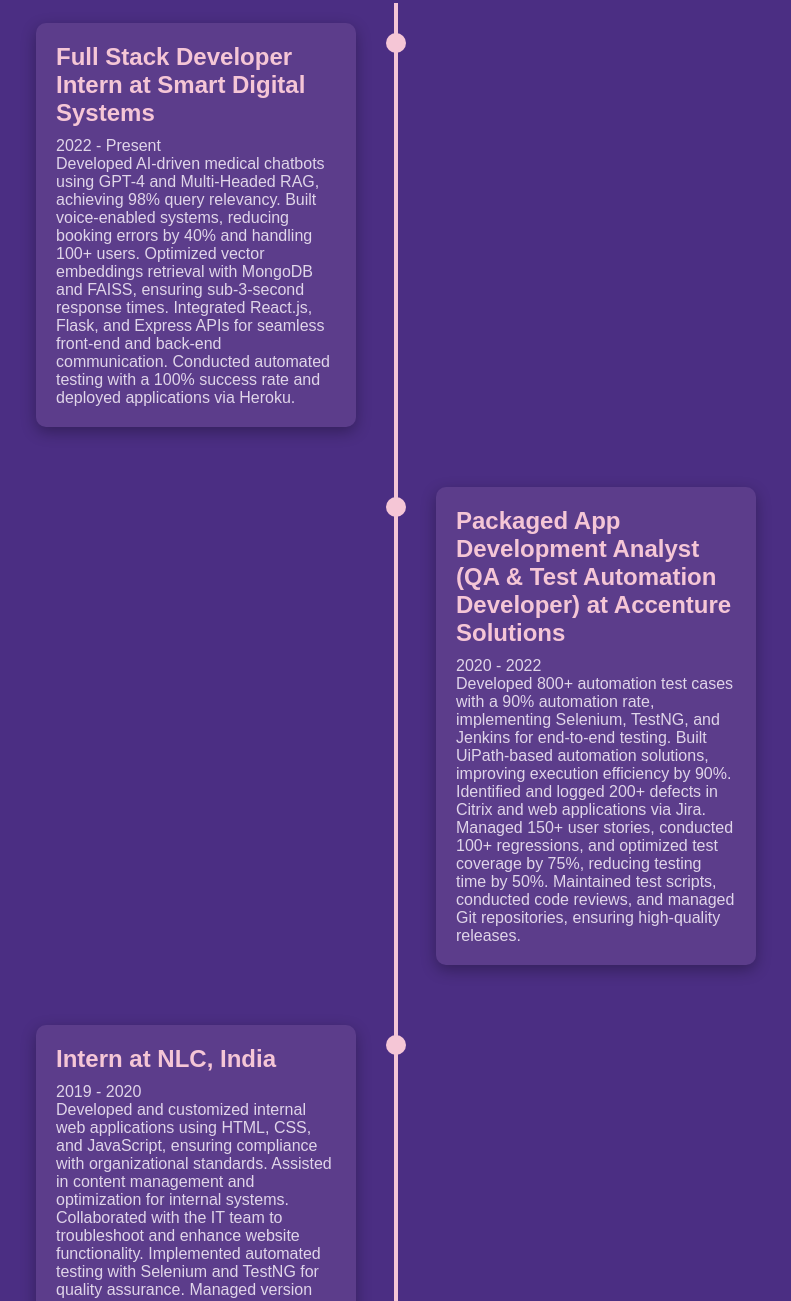
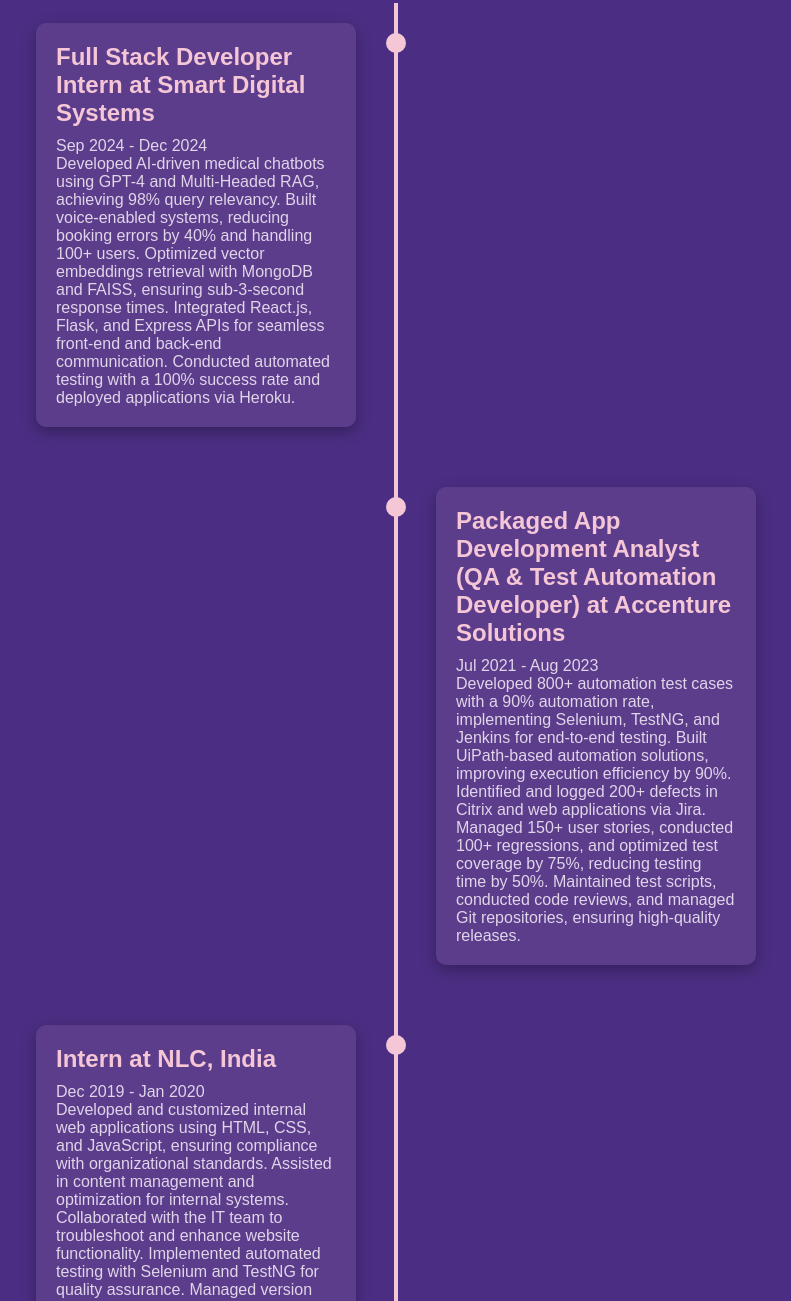
Before and after one commit to Sharini2000/Sharini-s_Portfolio, a plain HTML site: page index.html in a window 1280 px wide. Shown: the part 1755-3056 px from the top of the page, without its empty margins (244-1035 px from the left). Drawn offline with nearby package versions, Linux system fonts and the light colour scheme.

Commit message:
Update index.html

```diff
--- a/index.html
+++ b/index.html
@@ -74,21 +74,21 @@
             <div class="timeline-item" data-aos="fade-right" data-aos-delay="100">
                 <div class="timeline-content">
                     <h3>Full Stack Developer Intern at Smart Digital Systems</h3>
-                    <p>2022 - Present</p>
+                    <p>Sep 2024 - Dec 2024</p>
                     <p>Developed AI-driven medical chatbots using GPT-4 and Multi-Headed RAG, achieving 98% query relevancy. Built voice-enabled systems, reducing booking errors by 40% and handling 100+ users. Optimized vector embeddings retrieval with MongoDB and FAISS, ensuring sub-3-second response times. Integrated React.js, Flask, and Express APIs for seamless front-end and back-end communication. Conducted automated testing with a 100% success rate and deployed applications via Heroku.</p>
                 </div>
             </div>
             <div class="timeline-item" data-aos="fade-left" data-aos-delay="200">
                 <div class="timeline-content">
                     <h3>Packaged App Development Analyst (QA & Test Automation Developer) at Accenture Solutions</h3>
-                    <p>2020 - 2022</p>
+                    <p>Jul 2021 - Aug 2023</p>
                     <p>Developed 800+ automation test cases with a 90% automation rate, implementing Selenium, TestNG, and Jenkins for end-to-end testing. Built UiPath-based automation solutions, improving execution efficiency by 90%. Identified and logged 200+ defects in Citrix and web applications via Jira. Managed 150+ user stories, conducted 100+ regressions, and optimized test coverage by 75%, reducing testing time by 50%. Maintained test scripts, conducted code reviews, and managed Git repositories, ensuring high-quality releases.</p>
                 </div>
             </div>
             <div class="timeline-item" data-aos="fade-right" data-aos-delay="300">
                 <div class="timeline-content">
                     <h3>Intern at NLC, India</h3>
-                    <p>2019 - 2020</p>
+                    <p>Dec 2019 - Jan 2020</p>
                     <p>Developed and customized internal web applications using HTML, CSS, and JavaScript, ensuring compliance with organizational standards. Assisted in content management and optimization for internal systems. Collaborated with the IT team to troubleshoot and enhance website functionality. Implemented automated testing with Selenium and TestNG for quality assurance. Managed version control with Git, enabling seamless team collaboration.</p>
                 </div>
             </div>
```
